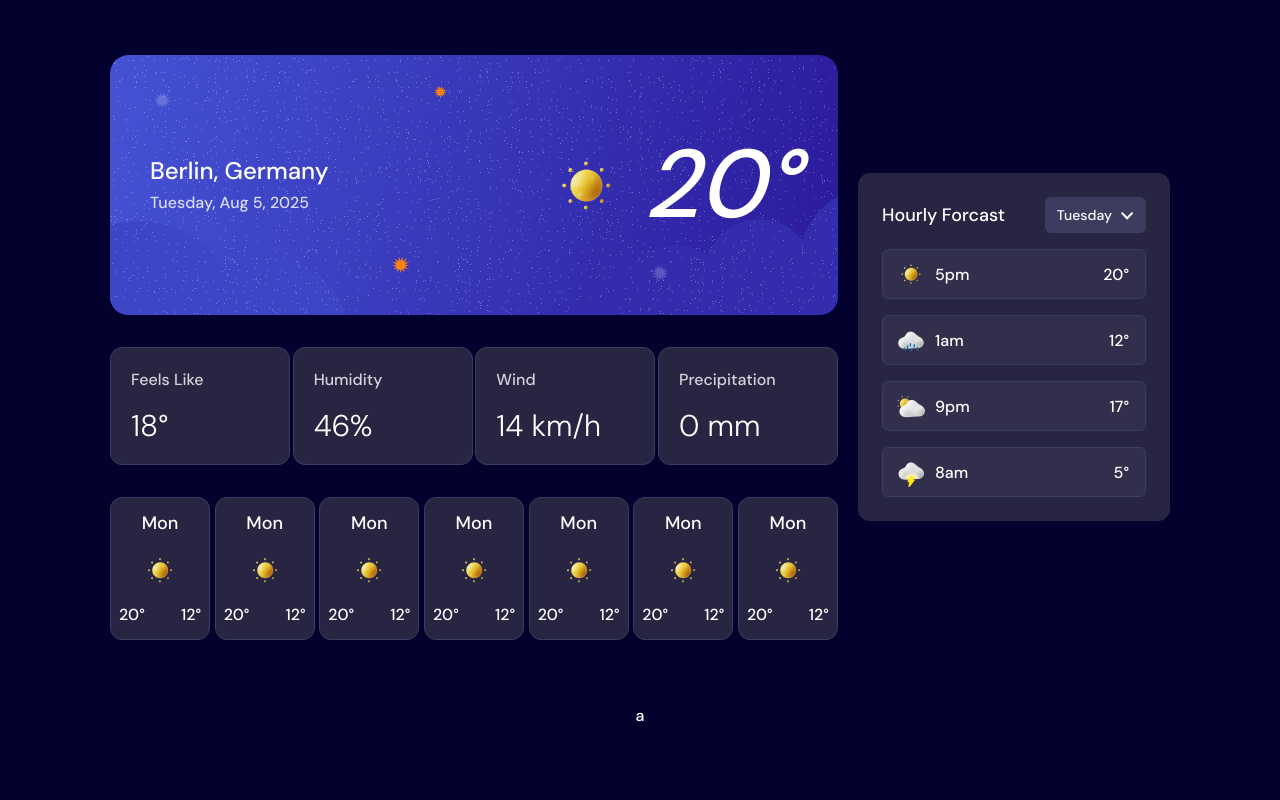
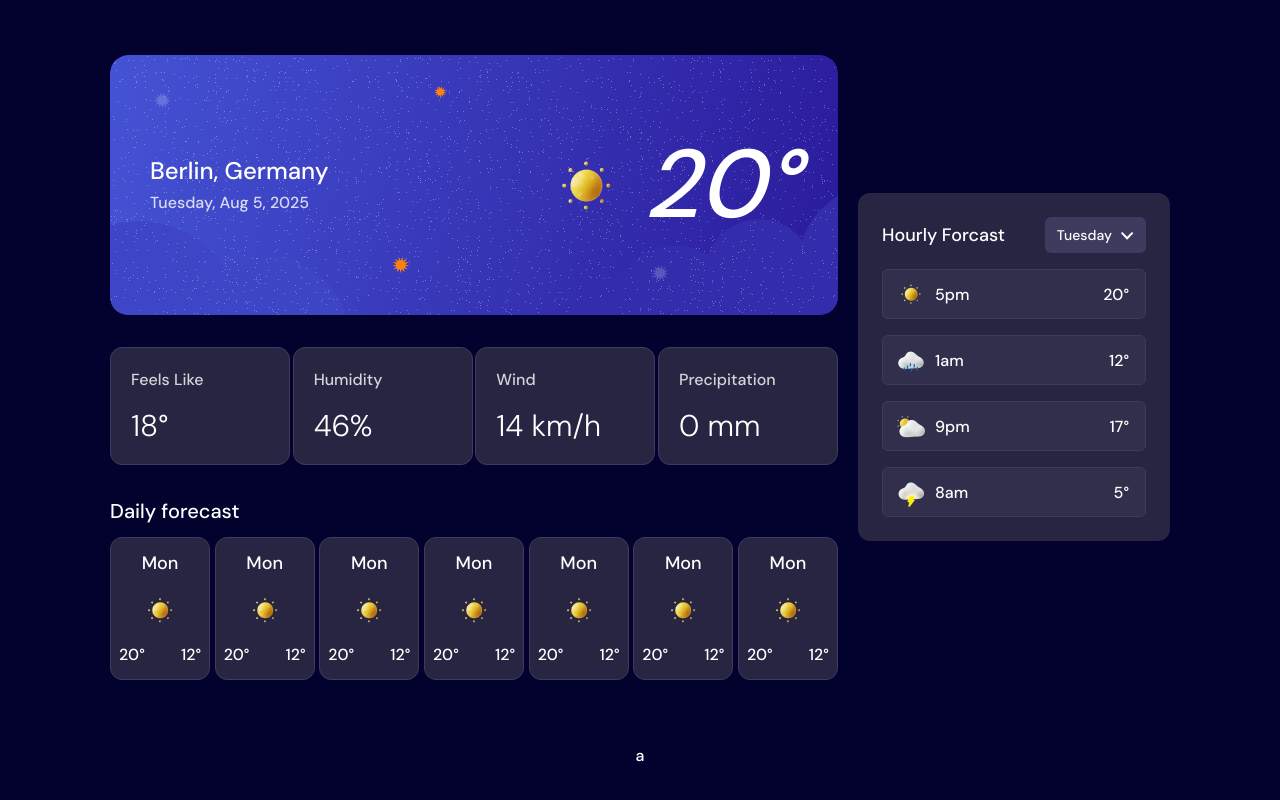
Before and after one commit to constFormek/weather-app, a Next.js app: page / in a window 1280 px wide. Shown: the part 330-1130 px from the top of the page. Before the commit the page ends 1106 px from the top, so only its background shows below. Built offline with nearby package versions, Linux system fonts and the light colour scheme.

Commit message:
added heading to daily forecast

```diff
--- a/app/layout.tsx
+++ b/app/layout.tsx
@@ -80,7 +80,10 @@ export default function RootLayout({
               />
             </div>
 
-            <div className="flex justify-between w-full">
+            <div className="flex flex-col space-y-3">
+              <h1 className="text-xl">Daily forecast</h1>
+              <div className="flex justify-between w-full">
+
               <DailyForcastElement
                 day="monday"
                 tempDay={20}
@@ -130,6 +133,7 @@ export default function RootLayout({
                 iconName="sunny"
               />
             </div>
+            </div>
           </div>
 
           <HourlyForcast />
```
